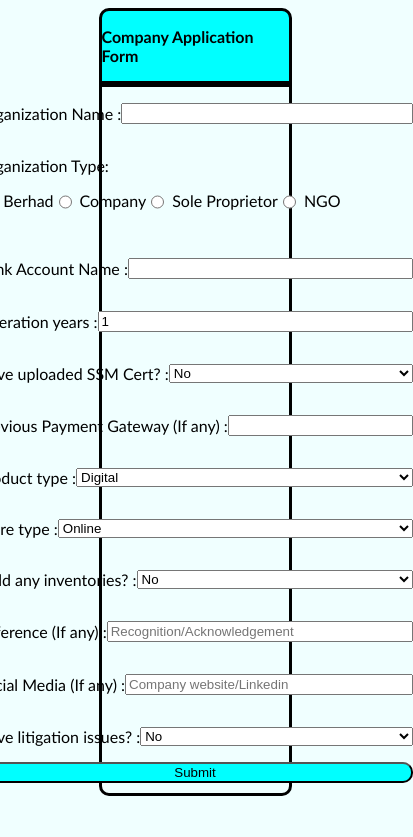
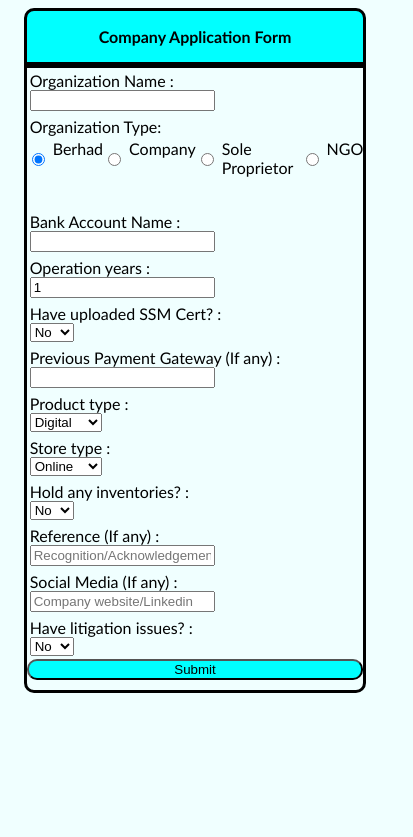
Before and after one commit to amirulazreen/Application-Form-FE, a website built with Vite: page index.html in a window 390 px wide. Shown: the whole page, 413 px wide, since content can reach past the window. Built offline with nearby package versions, Linux system fonts and the light colour scheme.

Commit message:
add: mobile view

```diff
--- a/css/style.css
+++ b/css/style.css
@@ -88,3 +88,23 @@ button {
 .fail {
   color: red;
 }
+
+@media (max-width: 768px) {
+  .header,
+  .container,
+  .container2 {
+    width: 90%;
+  }
+
+  .form-field {
+    display: flex;
+    flex-direction: column;
+    align-items: flex-start;
+    margin: 3px;
+  }
+
+  #notification {
+    bottom: 10px;
+    right: 10px;
+  }
+}
```
